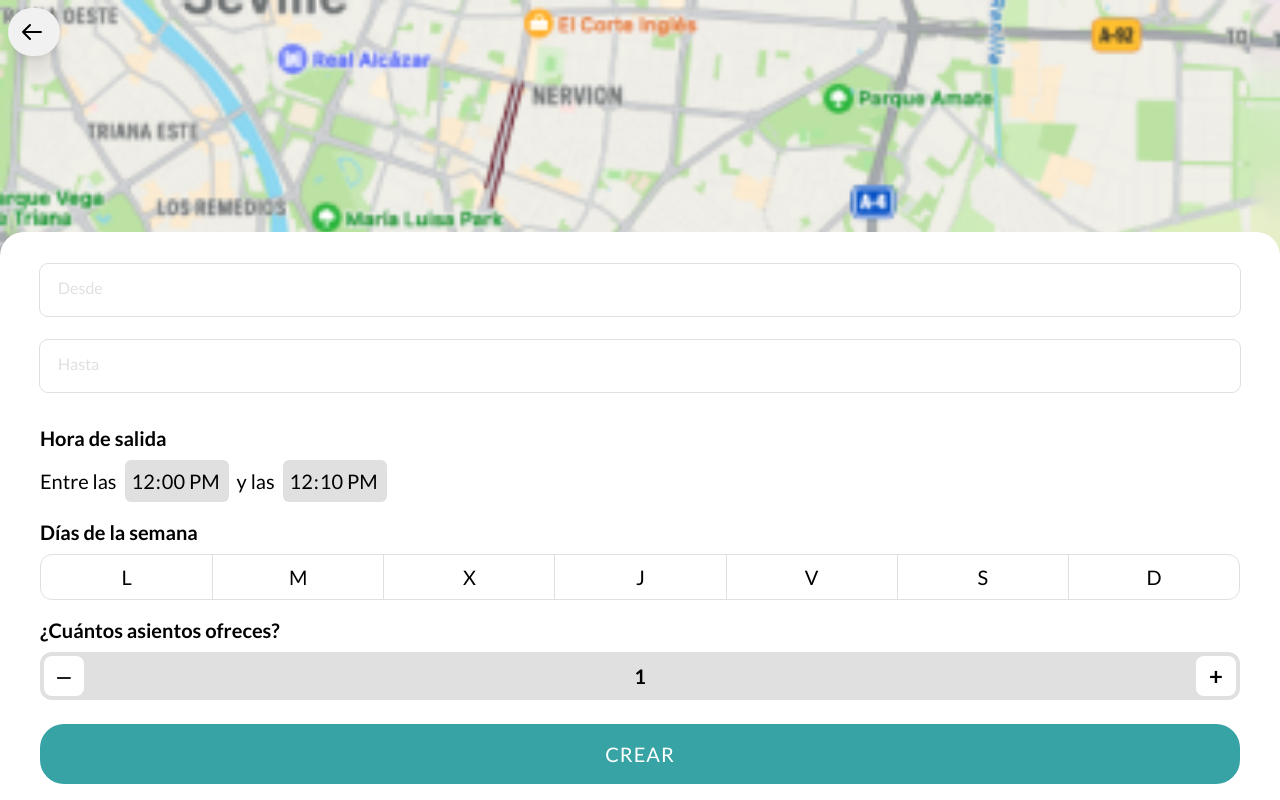
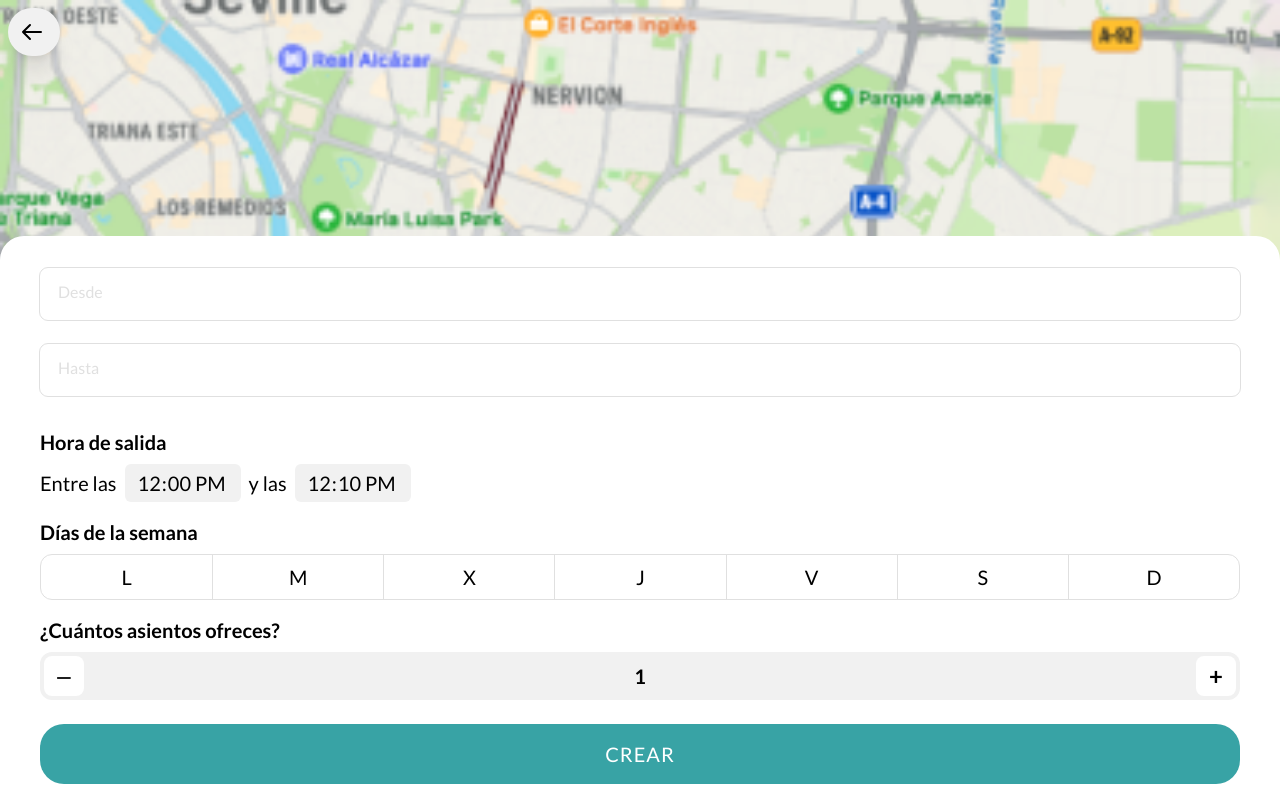
Before and after one commit to ISPP-Grupo5/BugaLink, a Next.js app in the folder bugalink-frontend/: page /users/qyahXxJc/routines/driver/new in a window 1280 px wide. Built offline with nearby package versions, Linux system fonts and the light colour scheme.

Commit message:
fix: minor style changes

```diff
--- a/bugalink-frontend/components/forms/TimePicker/index.tsx
+++ b/bugalink-frontend/components/forms/TimePicker/index.tsx
@@ -9,7 +9,7 @@ export default function TimePicker({ time, setTime }: Params) {
       type="time"
       name={'pick-time'}
       value={time}
-      className="bg-light-gray rounded-md p-1.5 w-min "
+      className="bg-base rounded-md px-3 py-1 w-min"
       onChange={(e) => setTime(e.target.value)}
     />
   );
--- a/bugalink-frontend/components/pages/routines/common/index.tsx
+++ b/bugalink-frontend/components/pages/routines/common/index.tsx
@@ -13,7 +13,7 @@ const days = ['L', 'M', 'X', 'J', 'V', 'S', 'D'];
 type Props = {
   userType: 'passenger' | 'driver';
   freeSeatsNumber?: number;
-  setFreeSeatsNumber?: (number) => void;
+  setFreeSeatsNumber?: (freeSeats: number) => void;
 };
 
 export default function NewRoutine({
@@ -98,7 +98,7 @@ const PassengersCounter = ({ freeSeatsNumber, setFreeSeatsNumber }) => {
   return (
     <div className="mt-4 flex flex-col justify-center w-full">
       <p className="text-xl font-bold mb-2">¿Cuántos asientos ofreces?</p>
-      <div className="relative w-full text-center bg-light-gray font-semibold p-1 rounded-xl flex justify-between items-center">
+      <div className="relative w-full text-center bg-base font-semibold p-1 rounded-xl flex justify-between items-center">
         <button
           className="w-10 h-10 bg-white rounded-lg text-xl flex items-center justify-center"
           onClick={() =>
```
